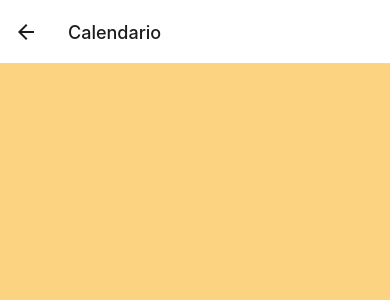
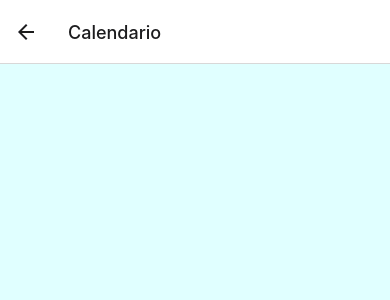
Before and after one commit to SebaMonte07/INFO208_Proyecto, a React Native app: screen /Calendario in a window 390 px wide. Shown: the top 300 px of the page. Built offline with nearby package versions, Linux system fonts and the light colour scheme.

Commit message:
Se cambió el color de fondo del CalendarioScreen.js

```diff
--- a/screens/CalendarioScreen.js
+++ b/screens/CalendarioScreen.js
@@ -40,7 +40,8 @@ const CalendarioScreen = ({ navigation }) => {
 const styles = StyleSheet.create({
     container: {
       flex: 1,
-      backgroundColor: '#fcd381',
+      backgroundColor: '#E0FFFF',
+      //backgroundColor: '#fcd381',
       justifyContent: 'center',
       alignItems: 'center',
     },
```
